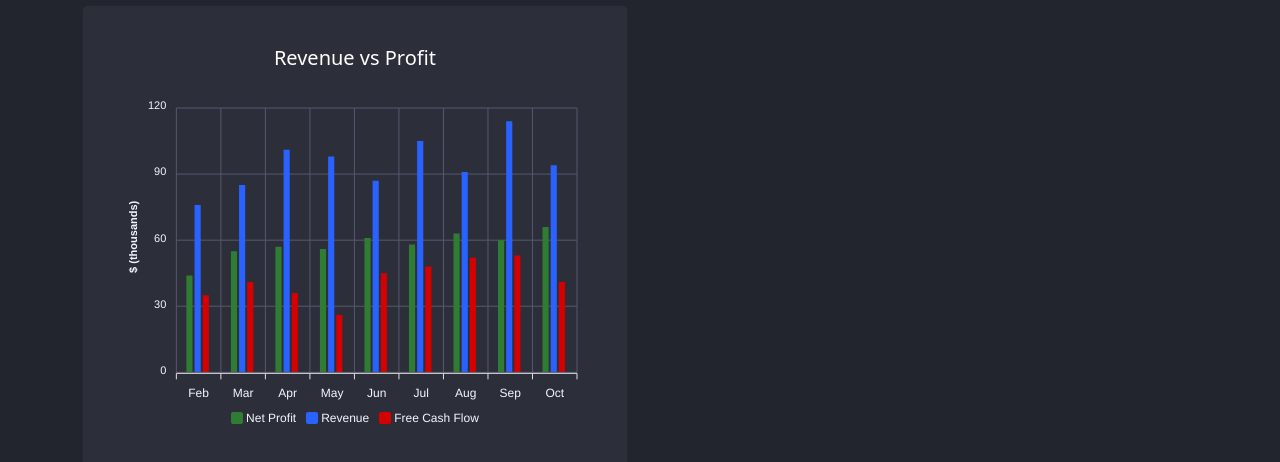
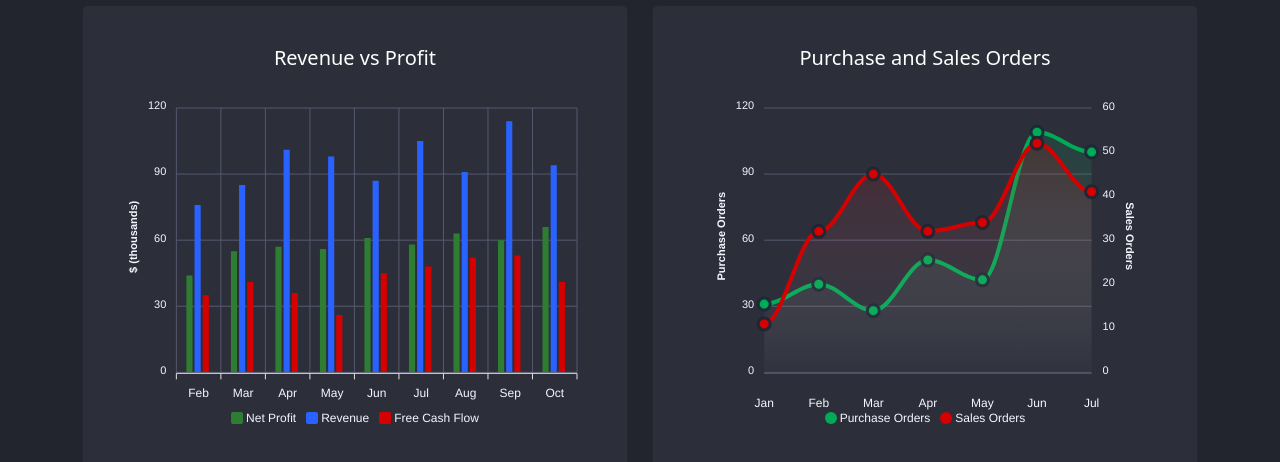
Before and after one commit to BobsProgrammingAcademy/crypto-dashboard-bootstrap-sass-vanilla-js, a website: page index.html in a window 1280 px wide. Shown: the part 360-822 px from the top of the page. Drawn offline with nearby package versions, Linux system fonts and the light colour scheme.

Commit message:
Added an area chart

```diff
--- a/index.html
+++ b/index.html
@@ -162,6 +162,17 @@
           </div>
         </div>
 
+        <div class="col-md-6">
+          <div class="card bg-dark p-4">
+            <div class="card-body">
+              <h5 class="card-title text-white text-center">
+                Purchase and Sales Orders
+              </h5>
+              <div id="area-chart"></div>
+            </div>
+          </div>
+        </div>
+
       </div>
 
     </main>
```
